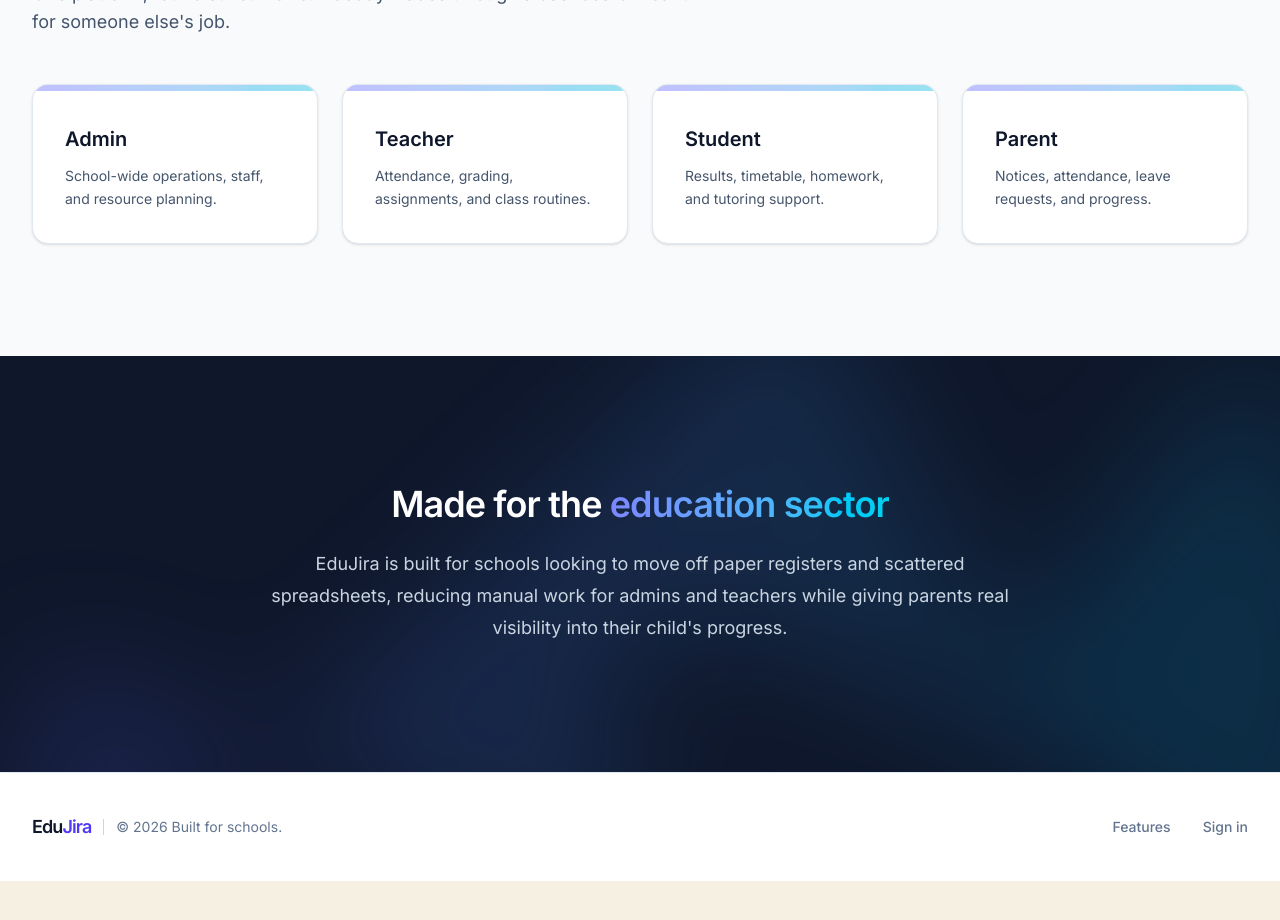
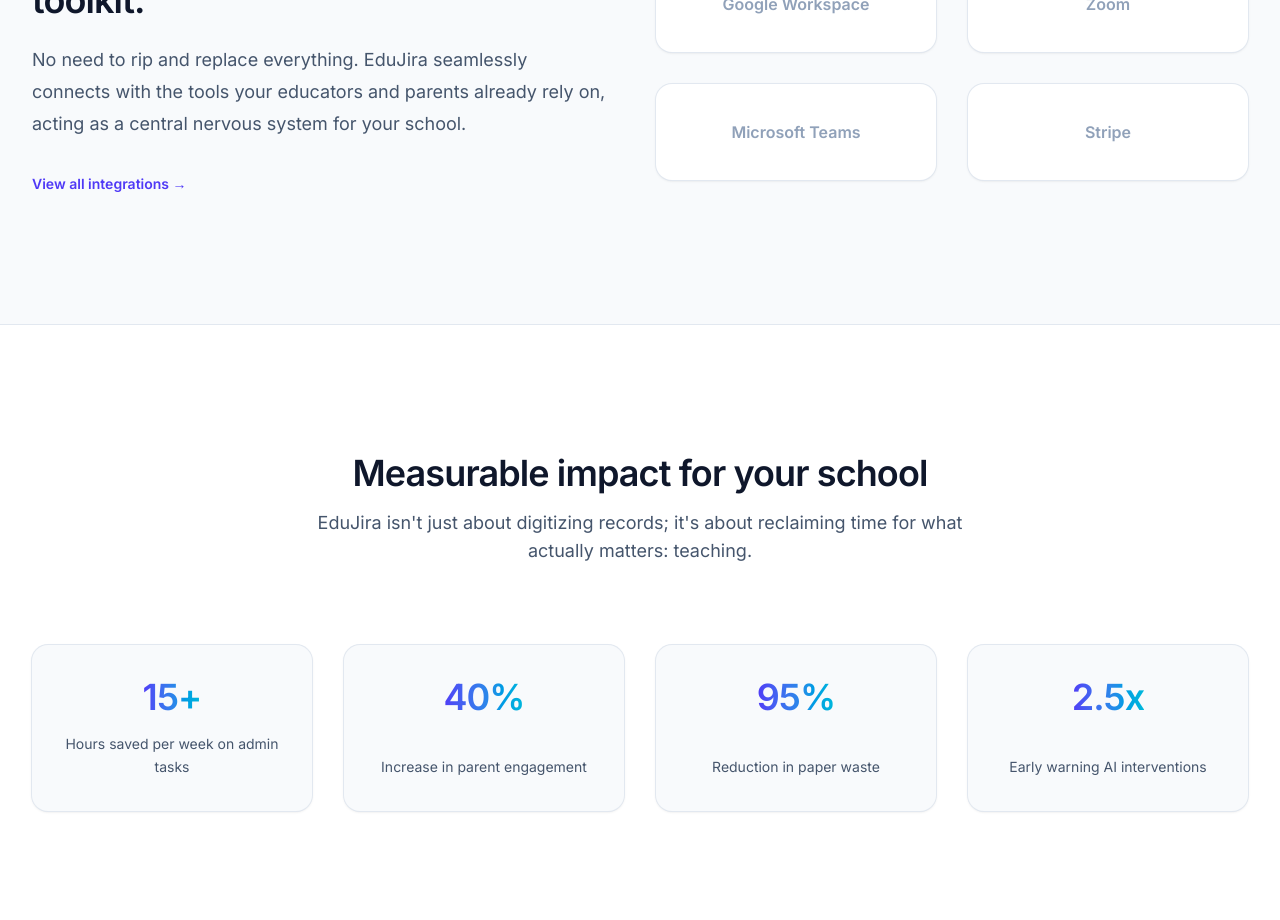
Before and after one commit to SadAfrin/PH-Endgame-TeamProject-TeamCap, a Next.js app: page / in a window 1280 px wide. Shown: the part 1840-2760 px from the top of the page. Before the commit the page ends 2721 px from the top, so only its background shows below. Built offline with nearby package versions, Linux system fonts and the light colour scheme.

Commit message:
Updated homepage with new sections

```diff
--- a/src/app/page.tsx
+++ b/src/app/page.tsx
@@ -2,13 +2,19 @@ import Hero from "@/components/home/Hero";
 import FeatureHighlights from "@/components/home/FeatureHighlights";
 import Roles from "@/components/home/Roles";
 import AboutSection from "@/components/home/AboutSection";
+import MetricsSection from "@/components/home/MetricsSection";
+import IntegrationsSection from "@/components/home/IntegrationsSection";
+import TestimonialsSection from "@/components/home/TestimonialsSection";
 
 export default function Home() {
   return (
     <>
       <Hero />
       <FeatureHighlights />
+      <IntegrationsSection />
+      <MetricsSection />
       <Roles />
+      <TestimonialsSection />
       <AboutSection />
     </>
   );
--- /dev/null
+++ b/src/components/home/IntegrationsSection.tsx
@@ -0,0 +1,44 @@
+export default function IntegrationsSection() {
+  return (
+    <section className="relative overflow-hidden bg-slate-50 py-24 sm:py-32">
+      <div className="mx-auto max-w-7xl px-6 lg:px-8">
+        <div className="grid grid-cols-1 items-center gap-x-8 gap-y-16 lg:grid-cols-2">
+          {/* Text Content */}
+          <div className="mx-auto w-full max-w-xl lg:mx-0">
+            <h2 className="text-3xl font-bold tracking-tight text-slate-900 sm:text-4xl">
+              Plays well with your existing toolkit.
+            </h2>
+            <p className="mt-6 text-lg leading-8 text-slate-600">
+              No need to rip and replace everything. EduJira seamlessly connects
+              with the tools your educators and parents already rely on, acting
+              as a central nervous system for your school.
+            </p>
+            <div className="mt-8 flex items-center gap-x-6">
+              <a
+                href="#"
+                className="text-sm font-semibold leading-6 text-indigo-600 hover:text-indigo-500"
+              >
+                View all integrations <span aria-hidden="true">→</span>
+              </a>
+            </div>
+          </div>
+
+          {/* Integration Logos Grid */}
+          <div className="mx-auto grid w-full max-w-xl grid-cols-2 items-center gap-6 sm:gap-8 lg:mx-0 lg:max-w-none">
+            {/* Replace these placeholders with actual SVGs or Images of logos like Google, Microsoft, Zoom, etc. */}
+            {["Google Workspace", "Zoom", "Microsoft Teams", "Stripe"].map(
+              (tool) => (
+                <div
+                  key={tool}
+                  className="flex h-24 items-center justify-center rounded-2xl bg-white px-8 shadow-sm ring-1 ring-slate-200 transition-all hover:ring-indigo-200 hover:shadow-md"
+                >
+                  <span className="font-semibold text-slate-400">{tool}</span>
+                </div>
+              ),
+            )}
+          </div>
+        </div>
+      </div>
+    </section>
+  );
+}
--- /dev/null
+++ b/src/components/home/MetricsSection.tsx
@@ -0,0 +1,41 @@
+export default function MetricsSection() {
+  const stats = [
+    { label: "Hours saved per week on admin tasks", value: "15+" },
+    { label: "Increase in parent engagement", value: "40%" },
+    { label: "Reduction in paper waste", value: "95%" },
+    { label: "Early warning AI interventions", value: "2.5x" },
+  ];
+
+  return (
+    <section className="border-t border-slate-200 bg-white py-24 sm:py-32">
+      <div className="mx-auto max-w-7xl px-6 lg:px-8">
+        <div className="mx-auto max-w-2xl text-center">
+          <h2 className="text-3xl font-bold tracking-tight text-slate-900 sm:text-4xl">
+            Measurable impact for your school
+          </h2>
+          <p className="mt-4 text-lg text-slate-600">
+            EduJira isn&apos;t just about digitizing records; it&apos;s about
+            reclaiming time for what actually matters: teaching.
+          </p>
+        </div>
+        <dl className="mt-16 grid grid-cols-1 gap-8 sm:mt-20 sm:grid-cols-2 lg:grid-cols-4">
+          {stats.map((stat) => (
+            <div
+              key={stat.label}
+              className="flex flex-col-reverse items-center justify-between gap-y-4 rounded-2xl bg-slate-50 p-8 shadow-sm ring-1 ring-slate-200 transition-all hover:-translate-y-1 hover:ring-indigo-200 hover:shadow-md hover:shadow-indigo-900/5"
+            >
+              <dt className="text-center text-sm leading-relaxed text-slate-600">
+                {stat.label}
+              </dt>
+              <dd className="text-4xl font-extrabold tracking-tight text-slate-900">
+                <span className="bg-linear-to-r from-indigo-600 to-cyan-500 bg-clip-text text-transparent">
+                  {stat.value}
+                </span>
+              </dd>
+            </div>
+          ))}
+        </dl>
+      </div>
+    </section>
+  );
+}
--- /dev/null
+++ b/src/components/home/TestimonialsSection.tsx
@@ -0,0 +1,78 @@
+import Image from "next/image";
+
+export default function TestimonialsSection() {
+  const testimonials = [
+    {
+      body: "Before EduJira, tracking attendance and updating report cards took me hours every weekend. Now, the AI handles the summaries, and I have my weekends back.",
+      author: {
+        name: "Sarah Jenkins",
+        role: "High School Science Teacher",
+        imageUrl:
+          "https://images.unsplash.com/photo-1494790108377-be9c29b29330?q=80&w=256&auto=format&fit=crop",
+      },
+    },
+    {
+      body: "The early warning system is a game-changer. It flagged a drop in a student's engagement weeks before midterm exams, allowing us to intervene and get them back on track.",
+      author: {
+        name: "David Chen",
+        role: "School Principal",
+        imageUrl:
+          "https://images.unsplash.com/photo-1472099645785-5658abf4ff4e?q=80&w=256&auto=format&fit=crop",
+      },
+    },
+    {
+      body: "Finally, an app that doesn't feel like navigating a maze. I can see my daughter's timetable, missing assignments, and messages from teachers all on one simple dashboard.",
+      author: {
+        name: "Elena Rodriguez",
+        role: "Parent",
+        imageUrl:
+          "https://images.unsplash.com/photo-1438761681033-6461ffad8d80?q=80&w=256&auto=format&fit=crop",
+      },
+    },
+  ];
+
+  return (
+    <section className="bg-white py-24 sm:py-32">
+      <div className="mx-auto max-w-7xl px-6 lg:px-8">
+        <div className="mx-auto max-w-xl text-center">
+          <h2 className="text-lg font-semibold leading-8 tracking-tight text-indigo-600">
+            Testimonials
+          </h2>
+          <p className="mt-2 text-3xl font-bold tracking-tight text-slate-900 sm:text-4xl">
+            Trusted by the entire education ecosystem
+          </p>
+        </div>
+
+        <div className="mx-auto mt-16 grid max-w-2xl grid-cols-1 grid-rows-1 gap-8 text-sm leading-6 text-slate-900 sm:mt-20 sm:grid-cols-2 xl:mx-0 xl:max-w-none xl:grid-cols-3">
+          {testimonials.map((testimonial) => (
+            <div
+              key={testimonial.author.name}
+              className="group flex flex-col justify-between rounded-3xl bg-slate-50 p-8 shadow-sm ring-1 ring-slate-200 transition-all duration-300 hover:-translate-y-1 hover:bg-white hover:shadow-xl hover:shadow-indigo-900/5 hover:ring-indigo-200"
+            >
+              <blockquote className="text-slate-700">
+                <p>{`"${testimonial.body}"`}</p>
+              </blockquote>
+              <div className="mt-8 flex items-center gap-x-4">
+                <Image
+                  className="h-10 w-10 rounded-full bg-slate-100 object-cover"
+                  src={testimonial.author.imageUrl}
+                  alt={testimonial.author.name}
+                  width={40}
+                  height={40}
+                />
+                <div>
+                  <div className="font-semibold text-slate-900">
+                    {testimonial.author.name}
+                  </div>
+                  <div className="text-slate-500">
+                    {testimonial.author.role}
+                  </div>
+                </div>
+              </div>
+            </div>
+          ))}
+        </div>
+      </div>
+    </section>
+  );
+}
```
